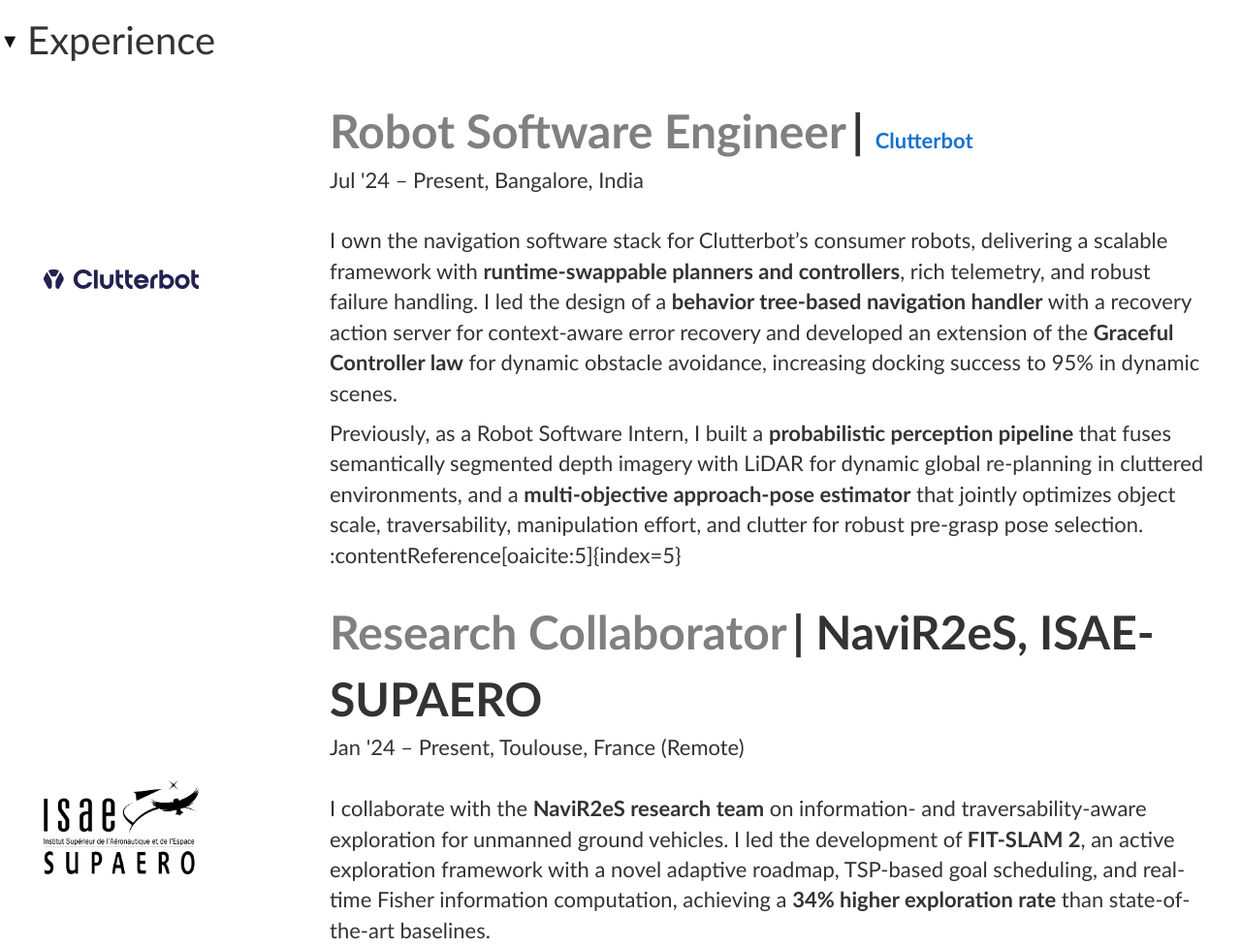
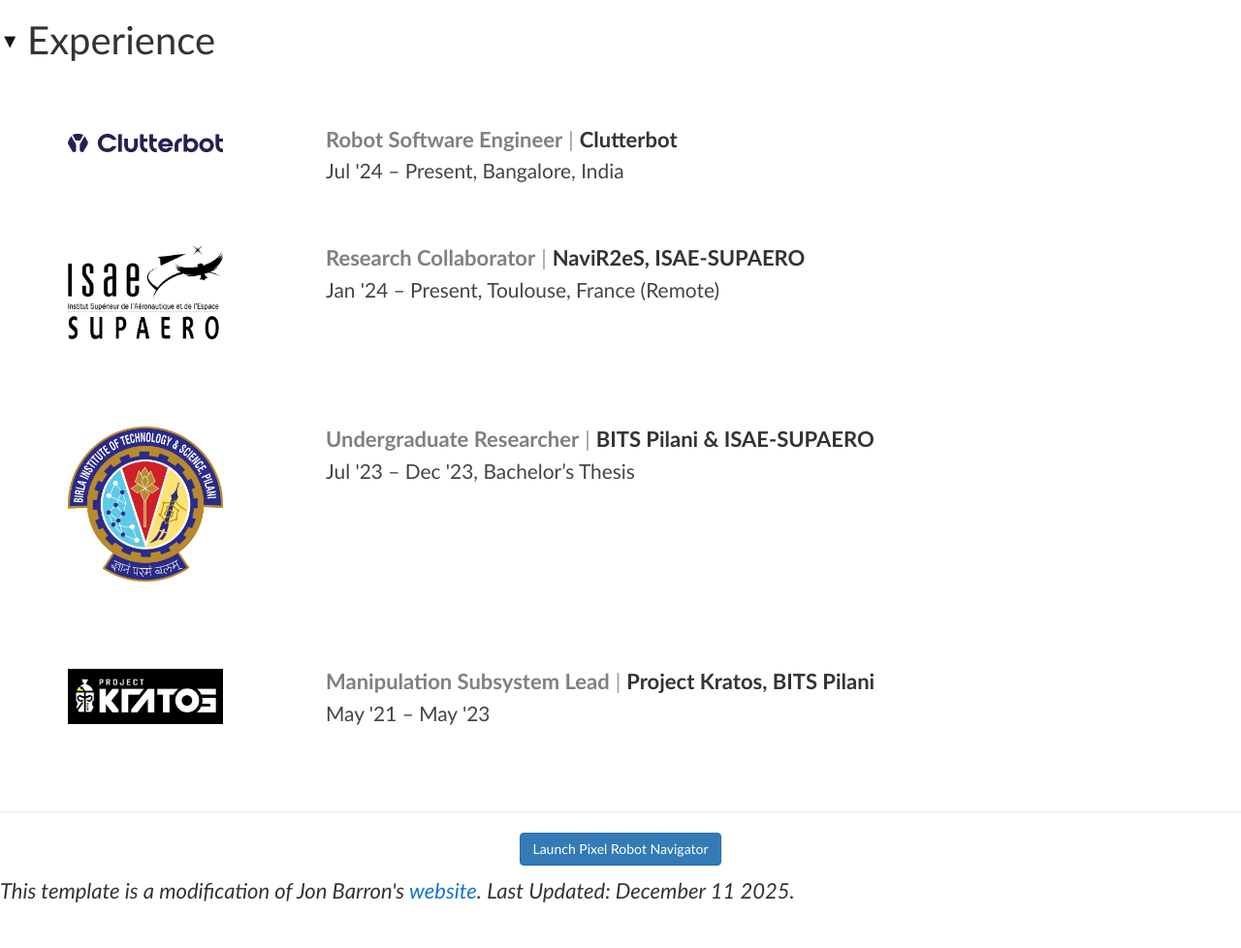
Before and after one commit to suchetanrs/suchetanrs.github.io, a plain HTML site: page index.html in a window 1280 px wide. Shown: the part 2480-3458 px from the top of the page at 97% size. After the commit the page ends 3435 px from the top, so only its background shows below. Drawn offline with nearby package versions, Linux system fonts and the light colour scheme.

Commit message:
Update exp

```diff
--- a/index.html
+++ b/index.html
@@ -317,19 +317,17 @@
 
                     <!-- Clutterbot: Robot Software Engineer -->
                     <tr>
-                        <td style="padding:25px;width:25%;vertical-align:middle">
+                        <td class="experience-logo-cell" style="width:25%;vertical-align:middle">
                             <div class="one">
-                                <img src="images/clutterbot.svg" width="160" alt="Clutterbot logo">
+                                <img src="images/clutterbot.svg" width="160" height="20" alt="Clutterbot logo">
                             </div>
                         </td>
-                        <td style="padding:10px;width:75%;vertical-align:top">
-                            <papertitle style="color:gray"><big>Robot Software Engineer</big></papertitle>
-                            <papertitle><big> | <a href="https://www.clutterbot.com/" target="_blank">Clutterbot</a></big></papertitle>
-                            <br>
-                            Jul '24 – Present, Bangalore, India
-                            <br>
-                            <br>
-                            <p>
+                        <td class="experience-content-cell" style="width:75%;vertical-align:top">
+                            <div class="experience-header">
+                                <span class="experience-role">Robot Software Engineer</span><span class="experience-sep">|</span><span class="experience-org">Clutterbot</span>
+                            </div>
+                            <div class="experience-meta">Jul '24 – Present, Bangalore, India</div>
+                            <!-- <p>
                                 I own the navigation software stack for Clutterbot’s consumer robots, delivering a scalable framework with
                                 <b>runtime-swappable planners and controllers</b>, rich telemetry, and robust failure handling. I led the design of a
                                 <b>behavior tree-based navigation handler</b> with a recovery action server for context-aware error recovery and
@@ -341,25 +339,23 @@
                                 depth imagery with LiDAR for dynamic global re-planning in cluttered environments, and a <b>multi-objective
                                 approach-pose estimator</b> that jointly optimizes object scale, traversability, manipulation effort, and clutter for
                                 robust pre-grasp pose selection. :contentReference[oaicite:5]{index=5}
-                            </p>
+                            </p> -->
                         </td>
                     </tr>
 
                     <!-- ISAE-SUPAERO: NaviR2eS Research Team -->
                     <tr>
-                        <td style="padding:25px;width:25%;vertical-align:middle">
+                        <td class="experience-logo-cell" style="width:25%;vertical-align:middle">
                             <div class="one">
                                 <img src="images/isae.png" width="160" alt="ISAE-SUPAERO logo">
                             </div>
                         </td>
-                        <td style="padding:10px;width:75%;vertical-align:top">
-                            <papertitle style="color:gray"><big>Research Collaborator</big></papertitle>
-                            <papertitle><big> | NaviR2eS, ISAE-SUPAERO</big></papertitle>
-                            <br>
-                            Jan '24 – Present, Toulouse, France (Remote)
-                            <br>
-                            <br>
-                            <p>
+                        <td class="experience-content-cell" style="width:75%;vertical-align:top">
+                            <div class="experience-header">
+                                <span class="experience-role">Research Collaborator</span><span class="experience-sep">|</span><span class="experience-org">NaviR2eS, ISAE-SUPAERO</span>
+                            </div>
+                            <div class="experience-meta">Jan '24 – Present, Toulouse, France (Remote)</div>
+                            <!-- <p>
                                 I collaborate with the <b>NaviR2eS research team</b> on information- and traversability-aware exploration for unmanned
                                 ground vehicles. I led the development of <b>FIT-SLAM 2</b>, an active exploration framework with a novel adaptive
                                 roadmap, TSP-based goal scheduling, and real-time Fisher information computation, achieving a <b>34% higher
@@ -370,25 +366,23 @@
                                 environments, resulting in a <b>10% reduction in traversal time</b> and a <b>44% improvement in safety</b>. This work builds
                                 on my bachelor’s thesis, <b>FIT-SLAM</b>, which combines Fisher information-based utility with traversability mapping
                                 for exploration in 3D environments.
-                            </p>
+                            </p> -->
                         </td>
                     </tr>
 
                     <!-- BITS Pilani: Undergraduate Researcher / Thesis -->
                     <tr>
-                        <td style="padding:25px;width:25%;vertical-align:middle">
+                        <td class="experience-logo-cell" style="width:25%;vertical-align:middle">
                             <div class="one">
                                 <img src="images/BITSPilani_logo.png" width="160" alt="BITS Pilani logo">
                             </div>
                         </td>
-                        <td style="padding:10px;width:75%;vertical-align:top">
-                            <papertitle style="color:gray"><big>Undergraduate Researcher</big></papertitle>
-                            <papertitle><big> | BITS Pilani &amp; ISAE-SUPAERO</big></papertitle>
-                            <br>
-                            Jul '23 – Dec '23, Bachelor’s Thesis
-                            <br>
-                            <br>
-                            <p>
+                        <td class="experience-content-cell" style="width:75%;vertical-align:top">
+                            <div class="experience-header">
+                                <span class="experience-role">Undergraduate Researcher</span><span class="experience-sep">|</span><span class="experience-org">BITS Pilani &amp; ISAE-SUPAERO</span>
+                            </div>
+                            <div class="experience-meta">Jul '23 – Dec '23, Bachelor’s Thesis</div>
+                            <!-- <p>
                                 For my thesis, titled <b>“Fisher information and traversability-estimation-based active SLAM for exploration in 3D
                                 environments”</b>, I conducted an extensive survey of active SLAM and exploration methods, identifying gaps in
                                 information-, localization-, and traversability-aware exploration. I then architected and implemented <b>FIT-SLAM</b>,
@@ -399,25 +393,23 @@
                                 This work led to multiple first-author contributions, including <b>FIT-SLAM</b> (ICARA 2024), <b>FIT-SLAM 2</b> (Robotics
                                 and Autonomous Systems, 2025), and <b>traversability-aware planning with dynamic speed profiling for planetary
                                 exploration</b> (<a class="link-venue" href="https://www.isparo.space/">iSpaRo 2025</a>).
-                            </p>
+                            </p> -->
                         </td>
                     </tr>
 
                     <!-- Project Kratos: Rover Manipulation Lead -->
                     <tr>
-                        <td style="padding:25px;width:25%;vertical-align:middle">
+                        <td class="experience-logo-cell" style="width:25%;vertical-align:middle">
                             <div class="one">
                                 <img src="images/kratoslogo.png" width="160" alt="Project Kratos logo">
                             </div>
                         </td>
-                        <td style="padding:10px;width:75%;vertical-align:top">
-                            <papertitle style="color:gray"><big>Manipulation Subsystem Lead</big></papertitle>
-                            <papertitle><big> | <a href="https://kratos-the-rover.github.io/" target="_blank">Project Kratos, BITS Pilani</a></big></papertitle>
-                            <br>
-                            May '21 – May '23
-                            <br>
-                            <br>
-                            <p>
+                        <td class="experience-content-cell" style="width:75%;vertical-align:top">
+                            <div class="experience-header">
+                                <span class="experience-role">Manipulation Subsystem Lead</span><span class="experience-sep">|</span><span class="experience-org">Project Kratos, BITS Pilani</span>
+                            </div>
+                            <div class="experience-meta">May '21 – May '23</div>
+                            <!-- <p>
                                 I led the <b>manipulation subsystem</b> for Project Kratos, BITS Pilani’s Mars rover team, focusing on reliable
                                 end-effector control and perception for field robotics competitions. I designed a <b>closed-loop feedback control
                                 system</b> with a high-level perception and fault-recovery module, enabling robust trajectory tracking on a 5-DoF
@@ -428,7 +420,7 @@
                                 object recognition, enabling autonomous typing and switch-actuation behaviors at competitions such as the
                                 <b>University Rover Challenge</b> and the <b>Anatolian Rover Challenge</b>, where our team ranked among the top
                                 globally. :contentReference[oaicite:9]{index=9}
-                            </p>
+                            </p> -->
                         </td>
                     </tr>
 
--- a/stylesheet.css
+++ b/stylesheet.css
@@ -302,3 +302,55 @@ button.collapsible[aria-expanded="true"] heading::before {
   transform: translateY(-0.2em) rotate(90deg);
   color: #111;
 }
+
+/* Experience: keep role/company header as normal body-sized text */
+.experience-header {
+  font-size: inherit;
+  line-height: 1.2;
+}
+
+.experience-role {
+  color: gray;
+  font-weight: 700;
+}
+
+.experience-sep {
+  color: #999;
+  padding: 0 6px;
+}
+
+.experience-org {
+  font-weight: 700;
+}
+
+/* Make Experience entries more compact (without affecting other tables) */
+#content-experience .experience-logo-cell {
+  padding: 40px 20px 50px 50px;
+}
+
+#content-experience .experience-content-cell {
+  padding: 40px 6px 12px;
+}
+
+/* Override the global `.one` sizing only for Experience logos (global `.one` is 160x160). */
+#content-experience .one {
+  width: 160px;
+  height: auto;
+}
+
+#content-experience .one img {
+  display: block;
+  max-width: 160px;
+  height: auto;
+}
+
+.experience-header {
+  margin: 0;
+}
+
+.experience-meta {
+  margin-top: 4px;
+  margin-bottom: 10px;
+  color: #444;
+  font-size: 0.95em;
+}
```
